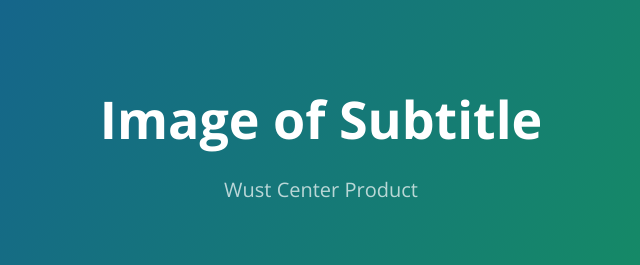
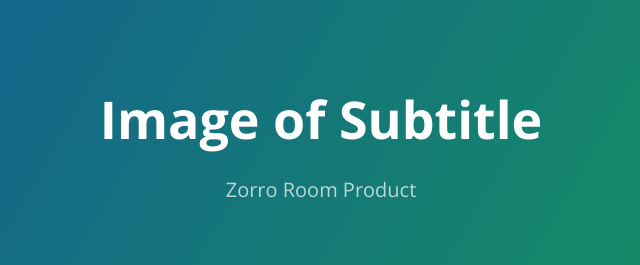
Before and after one commit to wust-center/wust-center.github.io, a plain HTML site: page index.html in a window 1280 px wide. Shown: the top 265 px of the page, 319-959 px from the left. Drawn offline with nearby package versions, Linux system fonts and the light colour scheme.

Commit message:
change name

```diff
--- a/index.html
+++ b/index.html
@@ -2,7 +2,7 @@
 <html lang="en-us">
   <head>
     <meta charset="UTF-8">
-    <title>Wust Center</title>
+    <title>Zorro Room</title>
     <meta name="viewport" content="width=device-width, initial-scale=1">
     <link rel="stylesheet" type="text/css" href="stylesheets/normalize.css" media="screen">
     <link href='https://fonts.googleapis.com/css?family=Open+Sans:400,700' rel='stylesheet' type='text/css'>
@@ -12,7 +12,7 @@
   <body>
     <section class="page-header">
       <h1 class="project-name">Image of Subtitle</h1>
-      <h2 class="project-tagline">Wust Center Product</h2>
+      <h2 class="project-tagline">Zorro Room Product</h2>
     </section>
 
     <section class="main-content">
```
